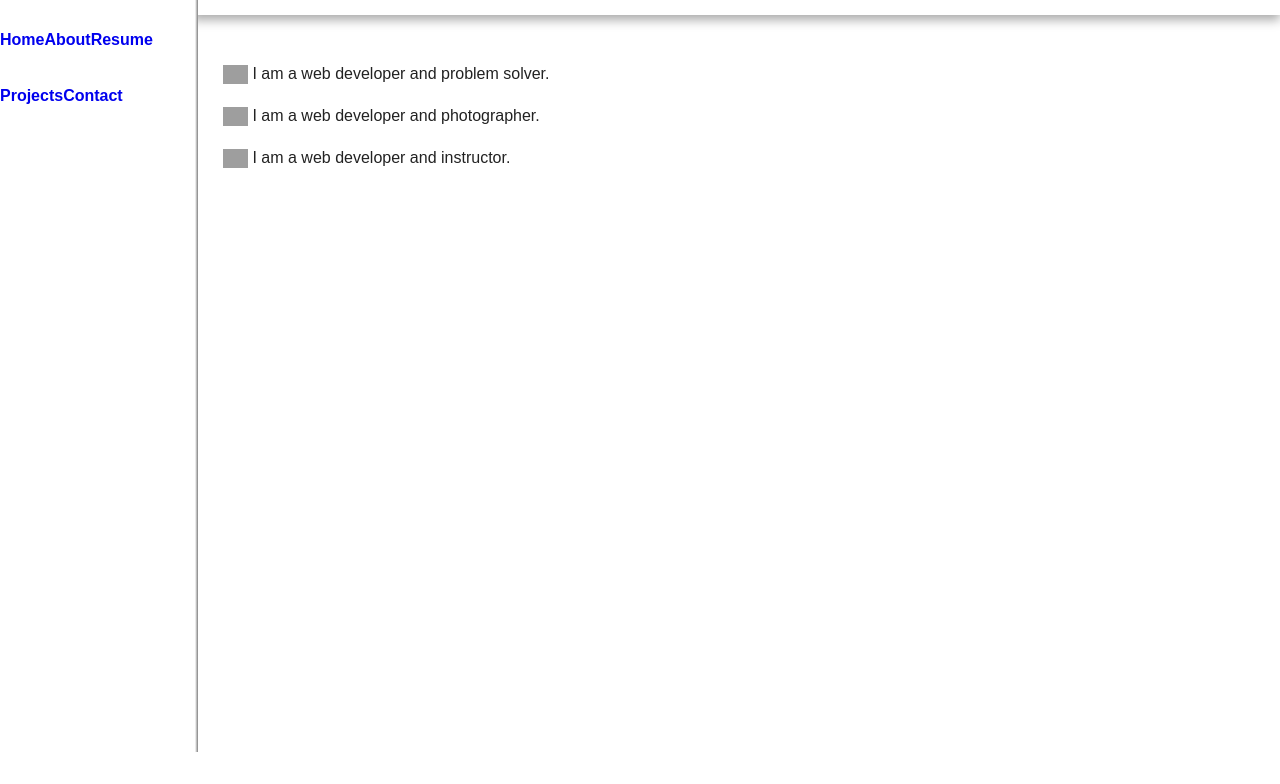
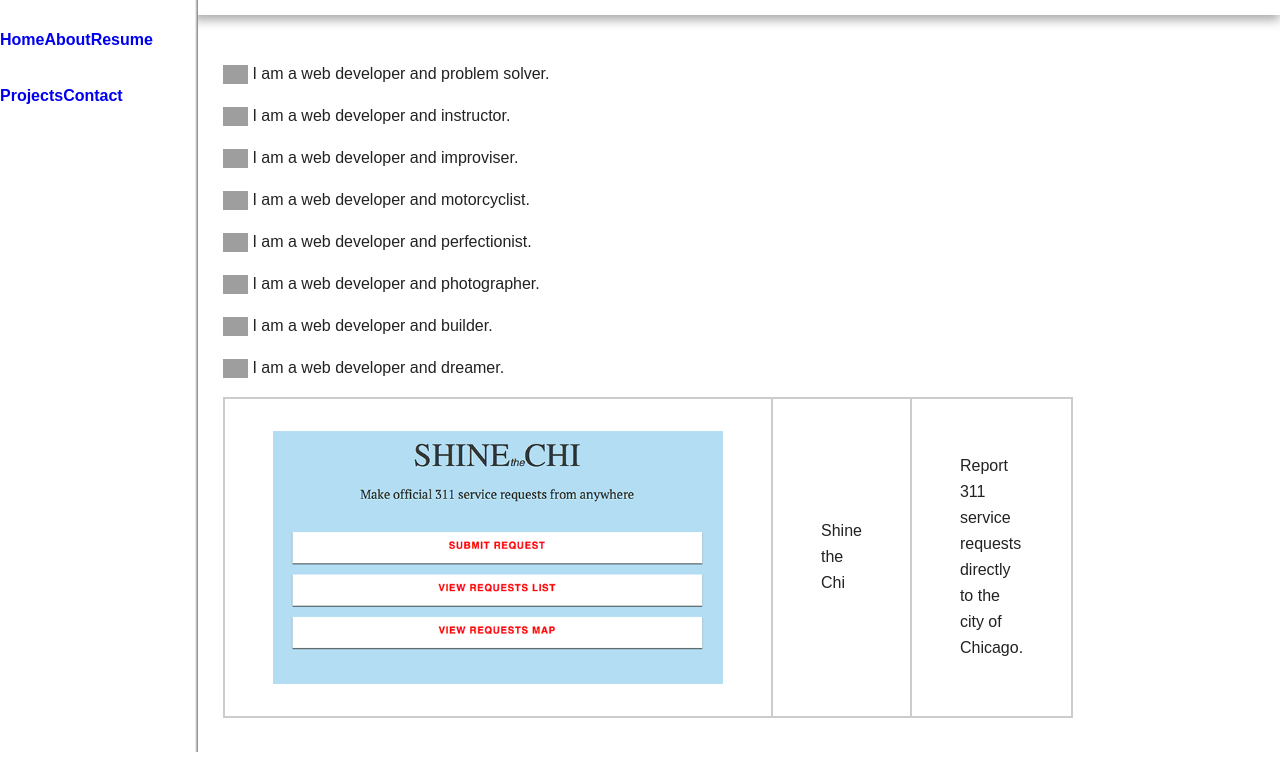
Before and after one commit to huyhuynh408/geotheme, a plain HTML site: page index.html in a window 1280 px wide. Shown: the part 54-838 px from the top of the page. Before the commit the page ends 806 px from the top, so only its background shows below. Drawn offline with nearby package versions, Linux system fonts and the light colour scheme; grey boxes are pictures that could not be loaded; a web font is replaced by a local one.

Commit message:
added pictures and table for projects

```diff
--- a/css/main-container.css
+++ b/css/main-container.css
@@ -1,3 +1,12 @@
-.main-container img {
+.main-container p img {
   width: 25px;
 }
+
+.main-container table img {
+  width: 450px;
+}
+
+.main-container td {
+  border: 2px solid #ccc;
+  padding: 2em 3em;
+}
--- a/index.html
+++ b/index.html
@@ -47,12 +47,39 @@
                     </p>
                     <p>
                         <img src="http://img4.wikia.nocookie.net/__cb20130614161535/camphalfbloodroleplay/images/a/a5/Fire.gif" alt="fire">
+                        I am a web developer and instructor.
+                    </p>
+                    <p>
+                        <img src="http://img4.wikia.nocookie.net/__cb20130614161535/camphalfbloodroleplay/images/a/a5/Fire.gif" alt="fire">
+                        I am a web developer and improviser.
+                    </p>
+                    <p>
+                        <img src="http://img4.wikia.nocookie.net/__cb20130614161535/camphalfbloodroleplay/images/a/a5/Fire.gif" alt="fire">
+                        I am a web developer and motorcyclist.
+                    </p>
+                    <p>
+                        <img src="http://img4.wikia.nocookie.net/__cb20130614161535/camphalfbloodroleplay/images/a/a5/Fire.gif" alt="fire">
+                        I am a web developer and perfectionist.
+                    </p>
+                    <p>
+                        <img src="http://img4.wikia.nocookie.net/__cb20130614161535/camphalfbloodroleplay/images/a/a5/Fire.gif" alt="fire">
                         I am a web developer and photographer.
                     </p>
                     <p>
                         <img src="http://img4.wikia.nocookie.net/__cb20130614161535/camphalfbloodroleplay/images/a/a5/Fire.gif" alt="fire">
-                        I am a web developer and instructor.
+                        I am a web developer and builder.
                     </p>
+                    <p>
+                        <img src="http://img4.wikia.nocookie.net/__cb20130614161535/camphalfbloodroleplay/images/a/a5/Fire.gif" alt="fire">
+                        I am a web developer and dreamer.
+                    </p>
+                    <table>
+                        <tr>
+                            <td><img src="img/stc.png" alt="shine the chi"></td>
+                            <td>Shine the Chi</td>
+                            <td>Report 311 service requests directly to the city of Chicago.</td>
+                        </tr>
+                    </table>
                 </article>
 
             </div>
```
Also changed, not shown: img/friendlier.png (added), img/lv.png (added), img/stc.png (added).
